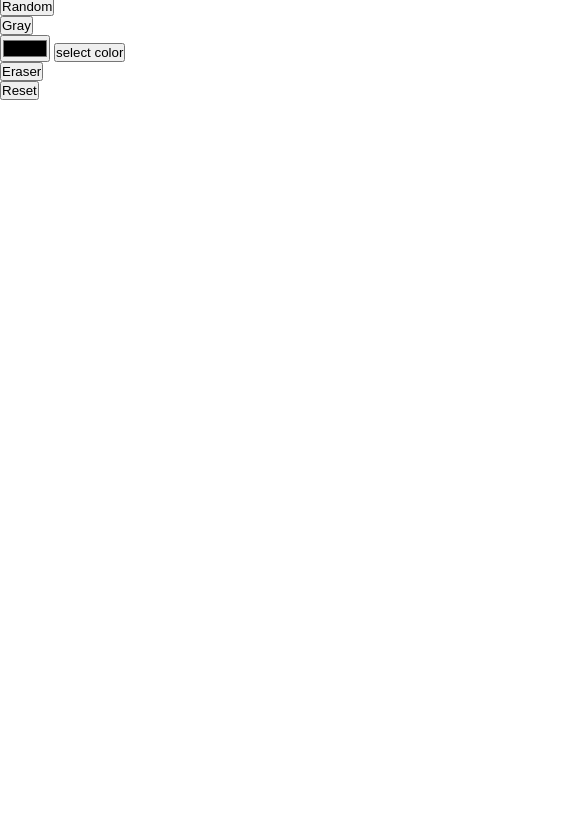
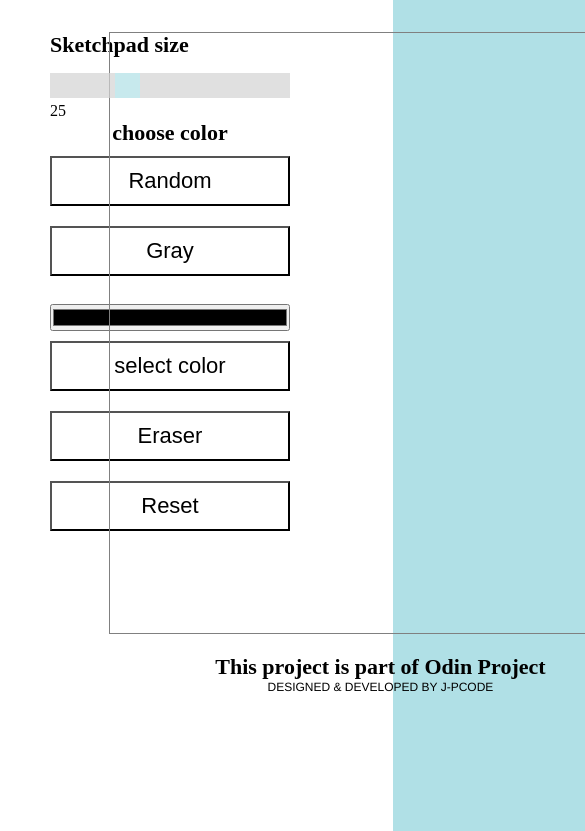
Before and after one commit to J-PCode/etch-a-sketch, a plain HTML site: page index.html in a window 390 px wide. Shown: the part 113-944 px from the top of the page, 585 px wide, since content can reach past the window. Before the commit the page ends 844 px from the top, so only its background shows below. Drawn offline with Linux system fonts and the light colour scheme.

Commit message:
added css to make things pretty, fixed issue with grid selection slider. this isn't responsive desing, and not 100% satisfied how it looks but well dont want to use my whole saturday for this.

```diff
--- a/grid.js
+++ b/grid.js
@@ -68,13 +68,6 @@ function removeDiv(){
 
 //javascript to run after functions and variables declared
 
-// here starts slider js
-const slider = document.getElementById("myRange");
-slider.oninput = function(){
-    grid(this.value)
-    rootJS();
-}
-// slider ends
 
 function rootJS(){
 //Draw grid with selected color or basic color if not selected
@@ -85,6 +78,19 @@ draw.forEach(grid => {
 })
 })
 //draw grid ends
+
+//show slider values
+var slider = document.getElementById("myRange");
+var output = document.getElementById("demo");
+output.innerHTML = slider.value; // Display the default slider value
+
+// Update the current slider value (each time you drag the slider handle also call functions grid and rooJS())
+slider.oninput = function() {
+  output.innerHTML = `${this.value} * ${this.value}`
+  grid(this.value)
+    rootJS();
+}
+//slider value ends
 
 //select color and reset buttons
 const button = document.querySelectorAll('button');
--- a/index.html
+++ b/index.html
@@ -8,33 +8,36 @@
     <link rel="stylesheet" href="style.css">
 </head>
 <body>
+<div class="wrapper">
     <header>
         <h1>Etch a Sketch</h1>
     </header>
-    <main>
-        <div id="sidebar">
+    <div id="sidebar">
             <div class="slidecontainer">
                 <h3>Sketchpad size</h3>
                 <input type="range" min="1" max="80" value="25" class="slider" id="myRange">
+                <output id="demo"></output>
               </div>
             <h3>choose color</h3>
-              <ul>
-                <li><button id="1">Random</button></li>
-                <li><button id="2">Gray</button></li>
-                <li><input type="color" id="picker" value="#000000">
-                    <button id="3">select color</button>
-                    </li>
-                <li><button id="4">Eraser</button></li>
-                <li><button id="5">Reset</button></li>
-            </ul>
-        </div>
+                <button id="1">Random</button>
+                <button id="2">Gray</button>
+                <input type="color" id="picker" value="#000000">
+                <button id="3">select color</button>
+                <button id="4">Eraser</button>
+                <button id="5">Reset</button>
+
+    </div>
+    <div id="content">
         <div id="container">
 
         </div>
-    </main>
+    </div>
     <footer>
+       <h4>This project is part of Odin Project</h4>
+       <p>DESIGNED & DEVELOPED BY J-PCODE</p>
+    </footer>
+</div>
 
-    </footer>
     <script src="grid.js"></script>
 </body>
 </html>
--- a/style.css
+++ b/style.css
@@ -3,24 +3,99 @@
     padding: 0;
 }
 
+h1{
+  font-size: 42px;
+  font-family: Arial, sans-serif;
+}
+h3, h4{
+  font-size: 22px;
+}
+p{
+  font-family: Helvetica, sans-serif;
+  font-size: 12px;
+}
+body{
+  background-color: powderblue;
+
+}
+.wrapper{
+  background-color: white;
+  padding:50px;
+  width: 75%;
+  margin: auto;
+  height: 100vh;
+  display: grid;
+  grid-template-areas:
+  'header header header'
+  'sidebar content content'
+  'footer footer footer';
+  grid-template-rows: 80px auto auto;
+  grid-template-columns: 15% auto auto;
+  grid-gap: 15px;
+}
+header{
+  grid-area: header;
+  height: 15vh;
+  text-align: center;
+  margin: auto;
+}
+#sidebar{
+  display: flex;
+  width: 240px;
+  flex-direction: column;
+  grid-area: sidebar;
+  align-items: center;
+  margin-left: auto;
+  margin-right: auto;
+}
+button{
+  font-size: 22px;
+  width: 240px;
+  margin: 10px;
+  padding: 10px;
+  background-color: white;
+}
+button:hover{
+  background-color: black;
+  color: white;
+}
+#picker{
+  width: 240px;
+  margin-top: 18px;
+  margin-bottom: 0;
+}
+
+#content{
+  margin: 0 auto auto auto;
+  grid-area: content;
+
+}
 #container{
+  border: 1px solid gray;
     width: 600px;
     height: 600px;
     display: grid;
     grid-template-columns: repeat(6, 1fr);
 }
+footer{
+  grid-area: footer;
+  text-align: center;
+  margin-top: auto;
+  height: 15vh;
+}
+
 .grid{
     font-size: 16px;
     /* border: 1px solid gray; */
 }
-
-/* slider css starts here */
+/* slider css starts here copy -> paste from w3schools.com */
 .slidecontainer {
     width: 100%; /* Width of the outside container */
   }
 
   /* The slider itself */
   .slider {
+    margin-top: 15px;
     -webkit-appearance: none;  /* Override default CSS styles */
     appearance: none;
     width: 100%; /* Full-width */
@@ -43,14 +118,14 @@
     appearance: none;
     width: 25px; /* Set a specific slider handle width */
     height: 25px; /* Slider handle height */
-    background: #04AA6D; /* Green background */
+    background: powderblue;
     cursor: pointer; /* Cursor on hover */
   }
 
   .slider::-moz-range-thumb {
     width: 25px; /* Set a specific slider handle width */
     height: 25px; /* Slider handle height */
-    background: #04AA6D; /* Green background */
+    background: powderblue;
     cursor: pointer; /* Cursor on hover */
   }
   /* slider css stops here */
```
